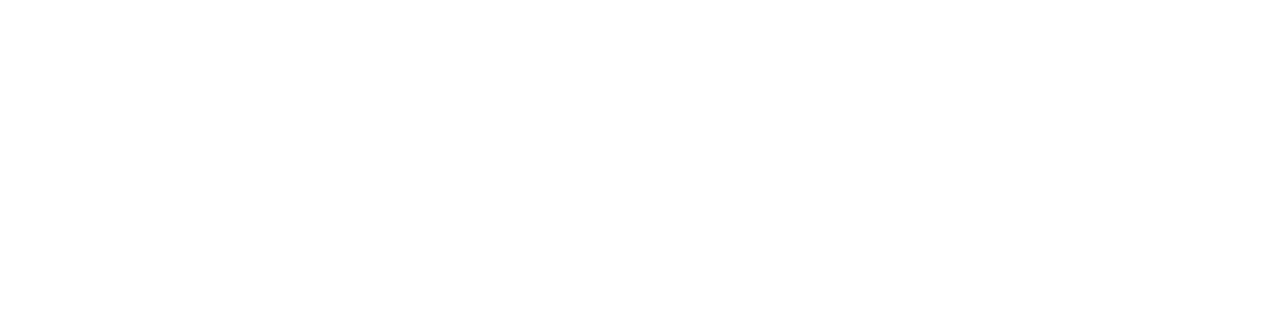
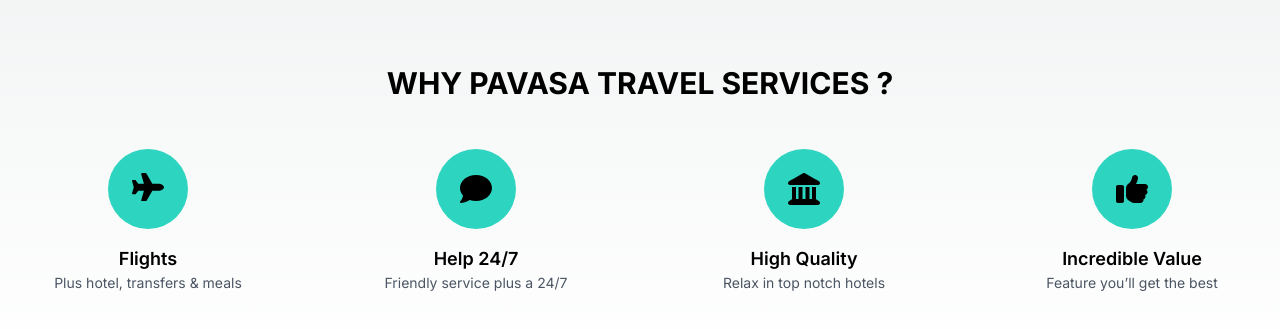
Before and after one commit to Patison82/travel-website, a Next.js app: page / in a window 1280 px wide. Shown: the part 895-1224 px from the top of the page. Before the commit the page ends 896 px from the top, so only its background shows below. Built offline with nearby package versions, Linux system fonts and the light colour scheme.

Commit message:
created icons-info

```diff
--- a/app/login/page.js
+++ b/app/login/page.js
@@ -33,7 +33,7 @@
             </div>
             <button
               type="submit"
-              className="w-full bg-teal-500 text-white py-3 px-4 rounded-md font-medium shadow-sm hover:bg-indigo-700 focus:outline-none focus:ring-2 focus:ring-indigo-500 focus:ring-offset-2"
+              className="w-full bg-teal-500 text-white py-3 px-4 rounded-md font-medium shadow-sm hover:bg-yellow-00 focus:outline-none focus:ring-2 focus:ring-indigo-500 focus:ring-offset-2"
             >
               Continue
             </button>
--- a/app/page.js
+++ b/app/page.js
@@ -1,5 +1,6 @@
 import Parallax from "@/components/Main";
 import SearchForm from "@/components/SearchForm";
+import Icons from "@/components/Icons";
 
 export default function Home() {
   return (
@@ -14,6 +15,7 @@
         </div>
 
         <SearchForm />
+        <Icons />
       </main>
     </>
   );
--- /dev/null
+++ b/components/Icons.js
@@ -0,0 +1,51 @@
+import React from 'react';
+
+const Icon = ({ icon, title, description }) => {
+  return (
+    <div className="flex flex-col items-center text-center">
+      <div className="bg-teal-400 rounded-full p-6 mb-4 text-white flex items-center justify-center">
+        <div dangerouslySetInnerHTML={{ __html: icon }} className="h-8 w-8 text-white" />
+      </div>
+      <h3 className="text-lg font-semibold">{title}</h3>
+      <p className="text-sm text-gray-600">{description}</p>
+    </div>
+  );
+};
+
+const Icons = () => {
+  const icons = [
+    {
+      icon: '<svg xmlns="http://www.w3.org/2000/svg" viewBox="0 0 576 512"><path d="M482.3 192c34.2 0 93.7 29 93.7 64c0 36-59.5 64-93.7 64l-116.6 0L265.2 495.9c-5.7 10-16.3 16.1-27.8 16.1l-56.2 0c-10.6 0-18.3-10.2-15.4-20.4l49-171.6L112 320 68.8 377.6c-3 4-7.8 6.4-12.8 6.4l-42 0c-7.8 0-14-6.3-14-14c0-1.3 .2-2.6 .5-3.9L32 256 .5 145.9c-.4-1.3-.5-2.6-.5-3.9c0-7.8 6.3-14 14-14l42 0c5 0 9.8 2.4 12.8 6.4L112 192l102.9 0-49-171.6C162.9 10.2 170.6 0 181.2 0l56.2 0c11.5 0 22.1 6.2 27.8 16.1L365.7 192l116.6 0z"/></svg>',
+      title: 'Flights',
+      description: 'Plus hotel, transfers & meals'
+    },
+    {
+      icon: '<svg xmlns="http://www.w3.org/2000/svg" viewBox="0 0 512 512"><!--!Font Awesome Free 6.5.2 by @fontawesome - https://fontawesome.com License - https://fontawesome.com/license/free Copyright 2024 Fonticons, Inc.--><path d="M512 240c0 114.9-114.6 208-256 208c-37.1 0-72.3-6.4-104.1-17.9c-11.9 8.7-31.3 20.6-54.3 30.6C73.6 471.1 44.7 480 16 480c-6.5 0-12.3-3.9-14.8-9.9c-2.5-6-1.1-12.8 3.4-17.4l0 0 0 0 0 0 0 0 .3-.3c.3-.3 .7-.7 1.3-1.4c1.1-1.2 2.8-3.1 4.9-5.7c4.1-5 9.6-12.4 15.2-21.6c10-16.6 19.5-38.4 21.4-62.9C17.7 326.8 0 285.1 0 240C0 125.1 114.6 32 256 32s256 93.1 256 208z"/></svg>',
+      title: 'Help 24/7',
+      description: 'Friendly service plus a 24/7'
+    },
+    {
+      icon: '<svg xmlns="http://www.w3.org/2000/svg" viewBox="0 0 512 512"><!--!Font Awesome Free 6.5.2 by @fontawesome - https://fontawesome.com License - https://fontawesome.com/license/free Copyright 2024 Fonticons, Inc.--><path d="M240.1 4.2c9.8-5.6 21.9-5.6 31.8 0l171.8 98.1L448 104l0 .9 47.9 27.4c12.6 7.2 18.8 22 15.1 36s-16.4 23.8-30.9 23.8H32c-14.5 0-27.2-9.8-30.9-23.8s2.5-28.8 15.1-36L64 104.9V104l4.4-1.6L240.1 4.2zM64 224h64V416h40V224h64V416h48V224h64V416h40V224h64V420.3c.6 .3 1.2 .7 1.8 1.1l48 32c11.7 7.8 17 22.4 12.9 35.9S494.1 512 480 512H32c-14.1 0-26.5-9.2-30.6-22.7s1.1-28.1 12.9-35.9l48-32c.6-.4 1.2-.7 1.8-1.1V224z"/></svg>',
+      title: 'High Quality ',
+      description: 'Relax in top notch hotels'
+    },
+    {
+      icon: '<svg xmlns="http://www.w3.org/2000/svg" viewBox="0 0 512 512"><!--!Font Awesome Free 6.5.2 by @fontawesome - https://fontawesome.com License - https://fontawesome.com/license/free Copyright 2024 Fonticons, Inc.--><path d="M313.4 32.9c26 5.2 42.9 30.5 37.7 56.5l-2.3 11.4c-5.3 26.7-15.1 52.1-28.8 75.2H464c26.5 0 48 21.5 48 48c0 18.5-10.5 34.6-25.9 42.6C497 275.4 504 288.9 504 304c0 23.4-16.8 42.9-38.9 47.1c4.4 7.3 6.9 15.8 6.9 24.9c0 21.3-13.9 39.4-33.1 45.6c.7 3.3 1.1 6.8 1.1 10.4c0 26.5-21.5 48-48 48H294.5c-19 0-37.5-5.6-53.3-16.1l-38.5-25.7C176 420.4 160 390.4 160 358.3V320 272 247.1c0-29.2 13.3-56.7 36-75l7.4-5.9c26.5-21.2 44.6-51 51.2-84.2l2.3-11.4c5.2-26 30.5-42.9 56.5-37.7zM32 192H96c17.7 0 32 14.3 32 32V448c0 17.7-14.3 32-32 32H32c-17.7 0-32-14.3-32-32V224c0-17.7 14.3-32 32-32z"/></svg>',
+      title: 'Incredible Value',
+      description: 'Feature you’ll get the best'
+    }
+  ];
+
+  return (
+    <div className="py-16">
+      <h2 className="text-3xl font-bold text-center mb-12">WHY PAVASA TRAVEL SERVICES ?</h2>
+      <div className="grid grid-cols-1 md:grid-cols-2 lg:grid-cols-4 gap-8">
+        {icons.map((item, index) => (
+          <Icon key={index} {...item} />
+        ))}
+      </div>
+    </div>
+  );
+};
+
+export default Icons;
--- a/package.json
+++ b/package.json
@@ -9,6 +9,9 @@
     "lint": "next lint"
   },
   "dependencies": {
+    "@fortawesome/fontawesome-svg-core": "^6.5.2",
+    "@fortawesome/free-solid-svg-icons": "^6.5.2",
+    "@fortawesome/react-fontawesome": "^0.2.2",
     "framer-motion": "^11.2.14",
     "next": "14.2.4",
     "react": "^18",
```
Also changed, not shown: 1 other file (tests, documents, lock files or other folders).
